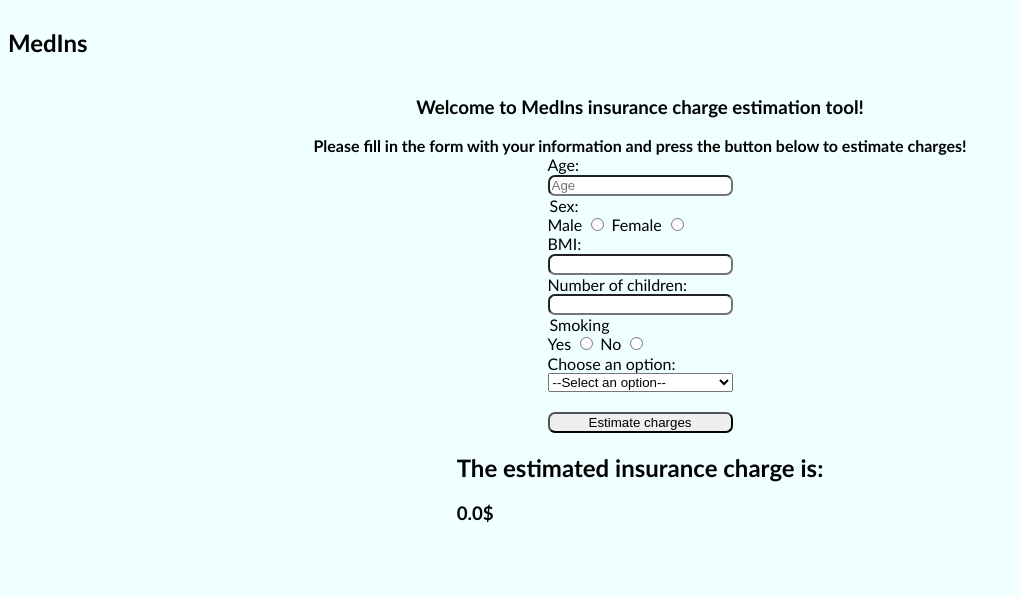
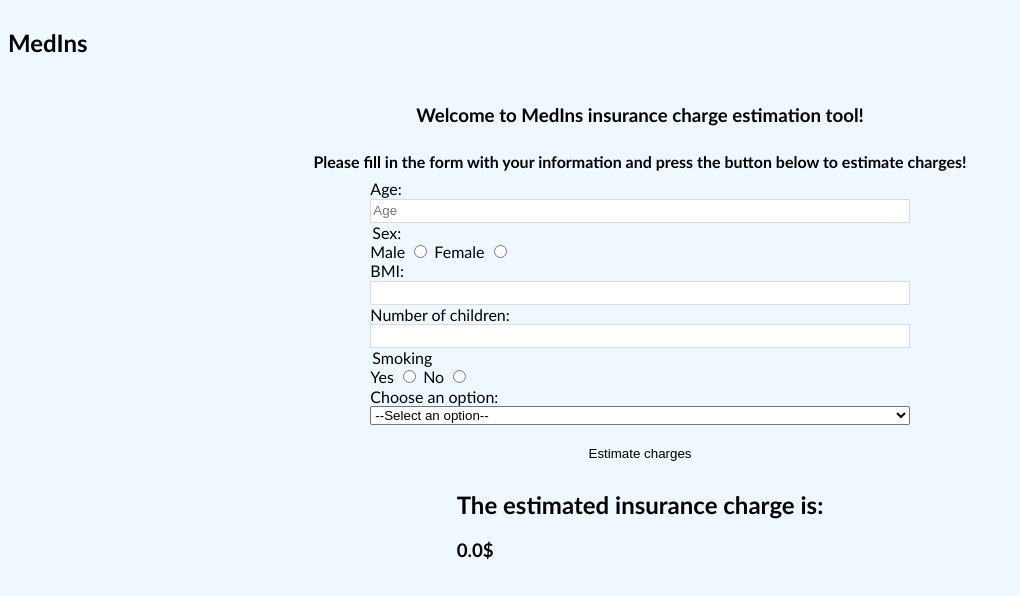
Before and after one commit to Amira-Bekhta/insurance_charge_estimator, a plain HTML site: page app/static/index.html in a window 1280 px wide. Shown: the whole page, without its empty margins (0-1020 px from the left). Drawn offline with Linux system fonts and the light colour scheme.

Commit message:
Edited some CSS

```diff
--- a/app/static/styles.css
+++ b/app/static/styles.css
@@ -5,7 +5,8 @@ body{
     align-items: center;
     flex-wrap: wrap;
     font-family: 'Calibri', sans-serif;
-    background-color: azure;
+    background-color: aliceblue;
+    gap: 0.5em;
 }
 
 h2 {
@@ -24,5 +25,20 @@ fieldset {
     margin: 0;
 }
 input{
-    border-radius: 7px;
+    border-color: gainsboro;
+    border-width: 0.04em;
+    border-style: solid;
+
 }
+
+input[type="number"],
+input[type="select"]{
+    width: 40em;
+    height: 1.5em;
+}
+
+input[type="submit"]{
+    border: none;
+    background-color: transparent;
+    cursor: pointer;
+}
```
